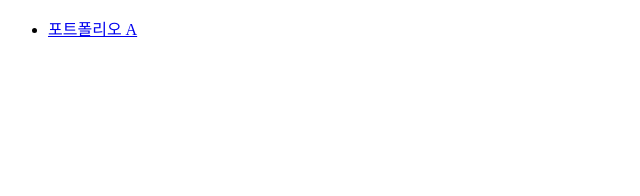
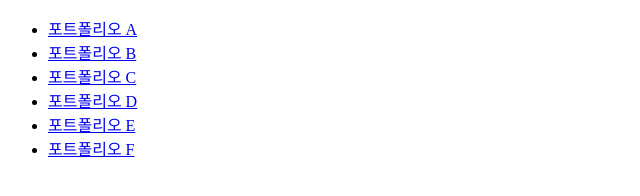
Before and after one commit to songmy1206/portfolio, a plain HTML site: page index.html in a window 1280 px wide. Shown: the whole page, without its empty margins (0-640 px from the left). Drawn offline with Linux system fonts and the light colour scheme.

Commit message:
index 재수정

```diff
--- a/index.html
+++ b/index.html
@@ -9,6 +9,11 @@
 <body>
     <ul>
         <li><a href="1/index.html" target="_blank">포트폴리오 A</a></li>
+        <li><a href="2/index.html" target="_blank">포트폴리오 B</a></li>
+        <li><a href="3/index.html" target="_blank">포트폴리오 C</a></li>
+        <li><a href="4/index.html" target="_blank">포트폴리오 D</a></li>
+        <li><a href="5/index.html" target="_blank">포트폴리오 E</a></li>
+        <li><a href="6/main.html" target="_blank">포트폴리오 F</a></li>
     </ul>
 </body>
 </html>
```
